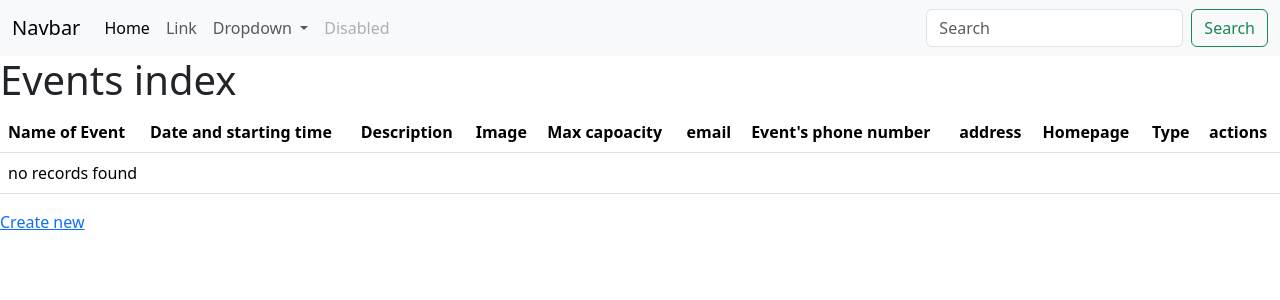
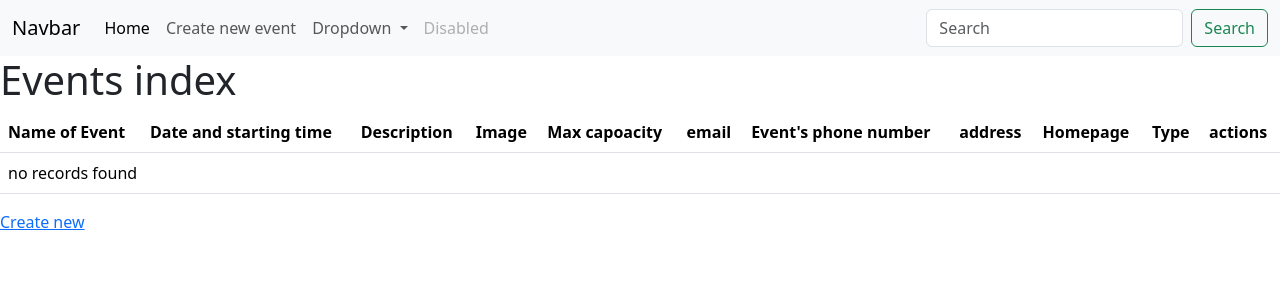
Before and after one commit to stefan44atvie/BE18_CR6_RuedenauerStefan, a Symfony app: template templates/events/index.html.twig in a window 1280 px wide. Shown: the top 300 px of the page. Run offline with Twig, Linux system fonts and the light colour scheme; the template is opened without the code that fills it, so the values that code supplies are empty; some libraries are stand-ins or nearby versions.

Commit message:
image url

```diff
--- a/src/Controller/EventsController.php
+++ b/src/Controller/EventsController.php
@@ -10,7 +10,7 @@ use Symfony\Component\HttpFoundation\Request;
 use Symfony\Component\HttpFoundation\Response;
 use Symfony\Component\Routing\Annotation\Route;
 
-#[Route('/events')]
+#[Route('/')]
 class EventsController extends AbstractController
 {
     #[Route('/', name: 'app_events_index', methods: ['GET'])]
--- a/templates/base.html.twig
+++ b/templates/base.html.twig
@@ -15,7 +15,7 @@
     </head>
     <body>
 
-        <nav class="navbar navbar-expand-lg bg-light">
+        <nav class="navbar navbar-expand-lg bg-light position-sticky fixed-top">
             <div class="container-fluid">
               <a class="navbar-brand" href="#">Navbar</a>
               <button class="navbar-toggler" type="button" data-bs-toggle="collapse" data-bs-target="#navbarSupportedContent" aria-controls="navbarSupportedContent" aria-expanded="false" aria-label="Toggle navigation">
@@ -24,10 +24,10 @@
               <div class="collapse navbar-collapse" id="navbarSupportedContent">
                 <ul class="navbar-nav me-auto mb-2 mb-lg-0">
                   <li class="nav-item">
-                    <a class="nav-link active" aria-current="page" href="#">Home</a>
+                    <a class="nav-link active" aria-current="page" href="/">Home</a>
                   </li>
                   <li class="nav-item">
-                    <a class="nav-link" href="#">Link</a>
+                    <a class="nav-link" href="/new">Create new event</a>
                   </li>
                   <li class="nav-item dropdown">
                     <a class="nav-link dropdown-toggle" href="#" role="button" data-bs-toggle="dropdown" aria-expanded="false">
--- a/templates/events/index.html.twig
+++ b/templates/events/index.html.twig
@@ -27,7 +27,7 @@
                 <td>{{ event.eventName }}</td>
                 <td>{{ event.eventDatetime ? event.eventDatetime|date('Y-m-d H:i:s') : '' }}</td>
                 <td>{{ event.eventDescription }}</td>
-                <td>{{ event.eventImage }}</td>
+                <td><img src="{{ event.eventImage }}" alt="Girl in a jacket" width="100" height="100"></td>
                 <td>{{ event.eventCapacity }}</td>
                 <td>{{ event.eventEmail }}</td>
                 <td>{{ event.eventPhone }}</td>
--- a/templates/events/show.html.twig
+++ b/templates/events/show.html.twig
@@ -22,7 +22,7 @@
             </tr>
             <tr>
                 <th>Image</th>
-                <td>{{ event.eventImage }}</td>
+                <td><img src="{{ event.eventImage }}" alt="Girl in a jacket" width="300" height="300"></td>
             </tr>
             <tr>
                 <th>max Capacity</th>
```
